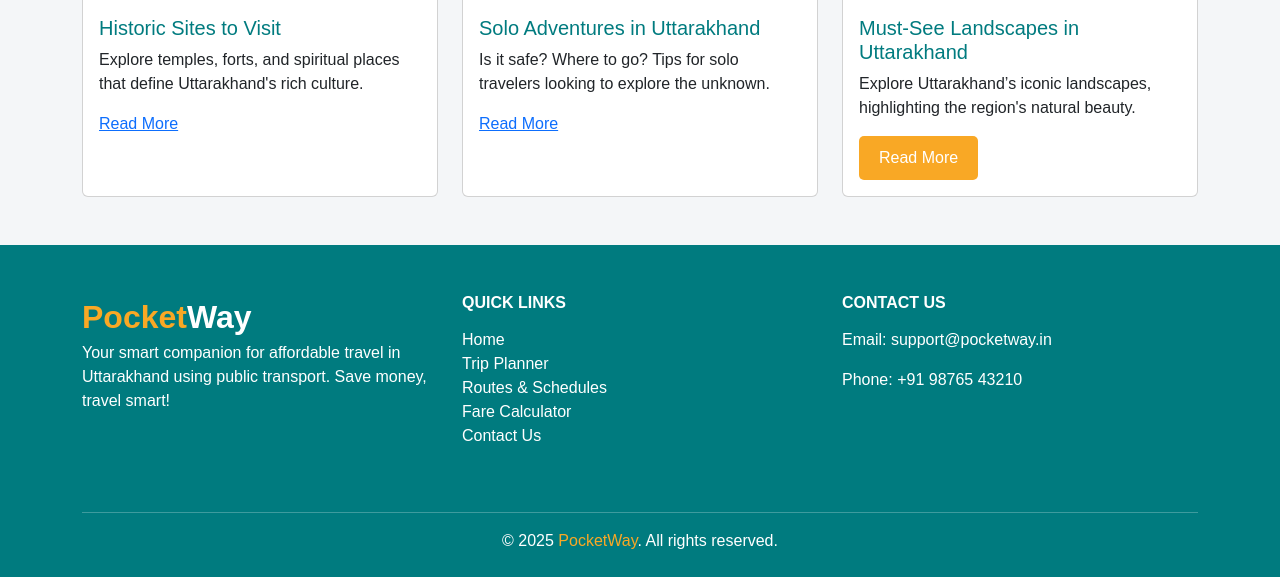
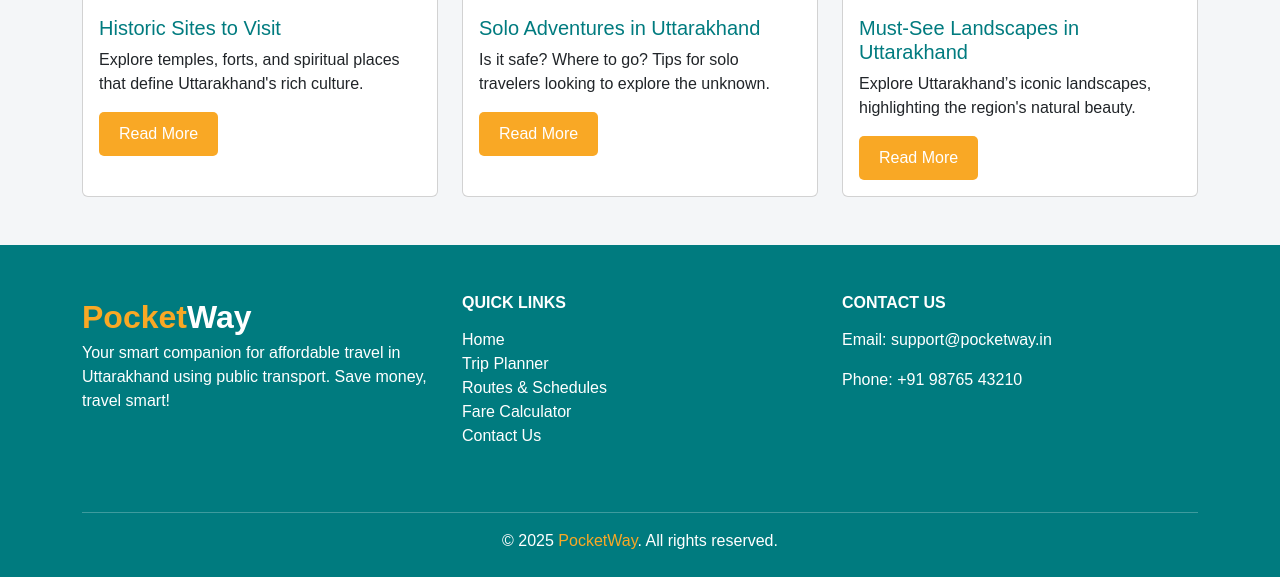
Before and after one commit to abhishekmahara/Pocket-way, a PHP site: page /index.php in a window 1280 px wide. Shown: the part 2011-2588 px from the top of the page. Run offline with PHP 8.4, Linux system fonts and the light colour scheme.

Commit message:
updated link

```diff
--- a/index.php
+++ b/index.php
@@ -229,7 +229,7 @@
                     <div class="card-body">
                         <h5 class="card-title">Historic Sites to Visit</h5>
                         <p class="card-text">Explore temples, forts, and spiritual places that define Uttarakhand's rich culture.</p>
-                        <a href="" class="text-primary">Read More </a>
+                        <a href="blog/historicsites.php" class="read-more">Read More </a>
                     </div>
                 </div>
             </div>
@@ -240,7 +240,7 @@
                     <div class="card-body">
                         <h5 class="card-title">Solo Adventures in Uttarakhand</h5>
                         <p class="card-text">Is it safe? Where to go? Tips for solo travelers looking to explore the unknown.</p>
-                        <a href="#" class="text-primary">Read More </a>
+                        <a href="blog/solotravel.php" class="read-more">Read More </a>
                     </div>
                 </div>
             </div>
```
